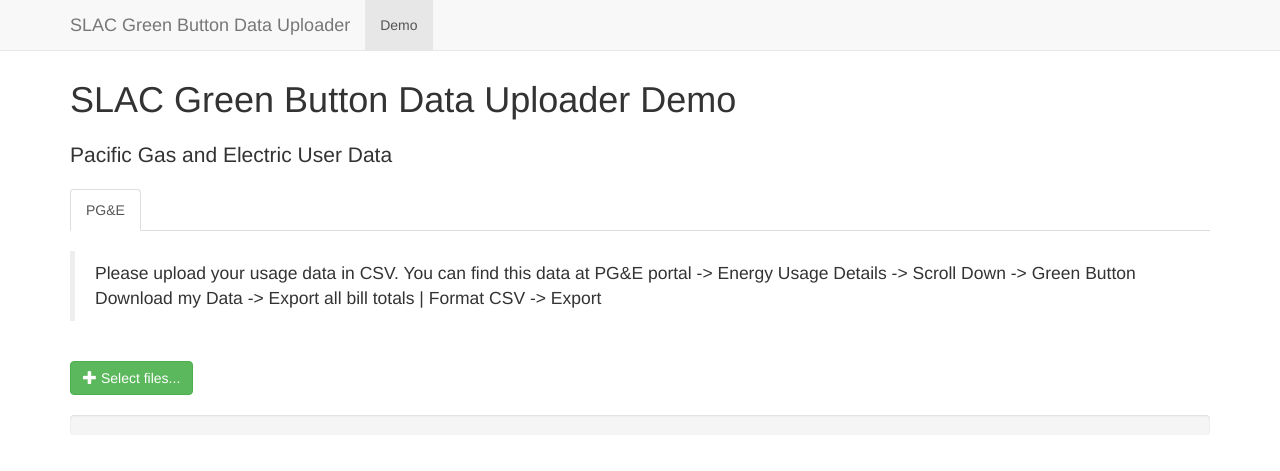
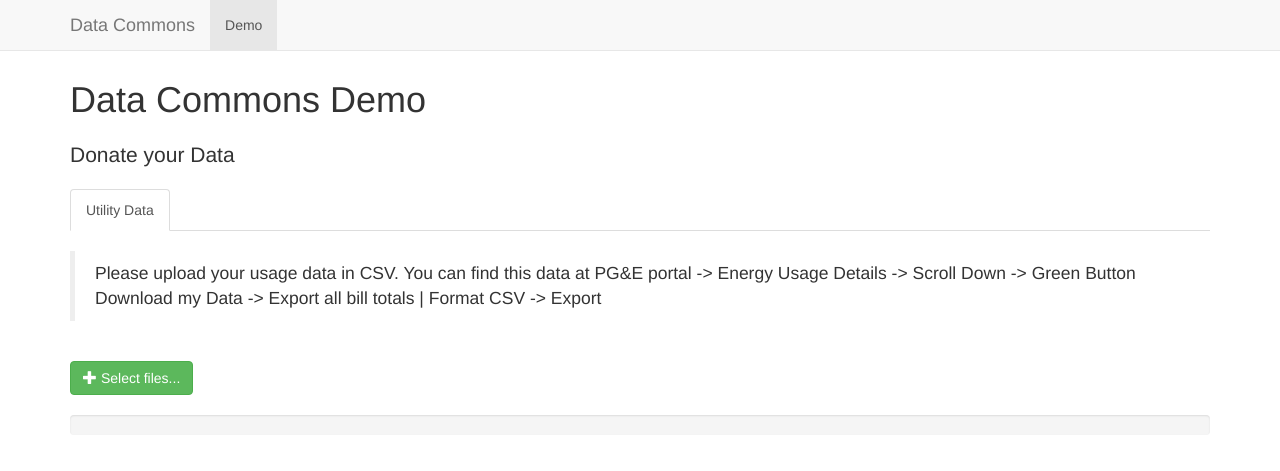
Before and after one commit to supriya-premkumar/GreenButtonData, a Django app: page /upload/basic/ in a window 1280 px wide. Shown: the top 471 px of the page. Run offline with Django 3.2, Linux system fonts and the light colour scheme; some libraries are stand-ins or nearby versions.

Commit message:
Updated UI changes

```diff
--- a/fileupload/models.py
+++ b/fileupload/models.py
@@ -61,7 +61,7 @@ class Picture(models.Model):
         rows = self.parse_file(file_path)
         bigquery_client = bigquery.Client()
         dataset_ref = bigquery_client.dataset("gbd_store")
-        table_ref = dataset_ref.table("pge")
+        table_ref = dataset_ref.table("pge_slac")
         table = bigquery_client.get_table(table_ref)
         errors = bigquery_client.create_rows(table, rows)
         if not errors:
--- a/fileupload/templates/fileupload/picture_basic_form.html
+++ b/fileupload/templates/fileupload/picture_basic_form.html
@@ -4,7 +4,7 @@
 <!-- Force latest IE rendering engine or ChromeFrame if installed -->
 <!--[if IE]><meta http-equiv="X-UA-Compatible" content="IE=edge,chrome=1"><![endif]-->
 <meta charset="utf-8">
-<title>SLAC Green Button Data</title>
+<title>Data Commons Demo</title>
 <meta name="description" content="Uploader for sharing PG and E usage data">
 <meta name="viewport" content="width=device-width, initial-scale=1.0">
 <!-- Bootstrap styles -->
@@ -23,7 +23,7 @@
                 <span class="icon-bar"></span>
                 <span class="icon-bar"></span>
             </button>
-            <a class="navbar-brand">SLAC Green Button Data Uploader</a>
+            <a class="navbar-brand">Data Commons</a>
         </div>
         <div class="navbar-collapse collapse">
             <ul class="nav navbar-nav">
@@ -33,14 +33,15 @@
     </div>
 </div>
 <div class="container">
-    <h1>SLAC Green Button Data Uploader Demo</h1>
-    <h2 class="lead">Pacific Gas and Electric User Data</h2>
+    <h1>Data Commons Demo</h1>
+    <h2 class="lead">Donate your Data</h2>
     <ul class="nav nav-tabs">
-        <li class="active"><a href="/upload/basic">PG&ampE</a></li>
+        <li class="active"><a href="/upload/basic">Utility Data</a></li>
     </ul>
     <br>
     <blockquote>
         <p>Please upload your usage data in CSV. You can find this data at PG&E portal -> Energy Usage Details -> Scroll Down -> Green Button Download my Data -> Export all bill totals | Format CSV -> Export
+        </br>
     </blockquote>
     <br>
     <!-- The fileinput-button span is used to style the file input field as button -->
```
